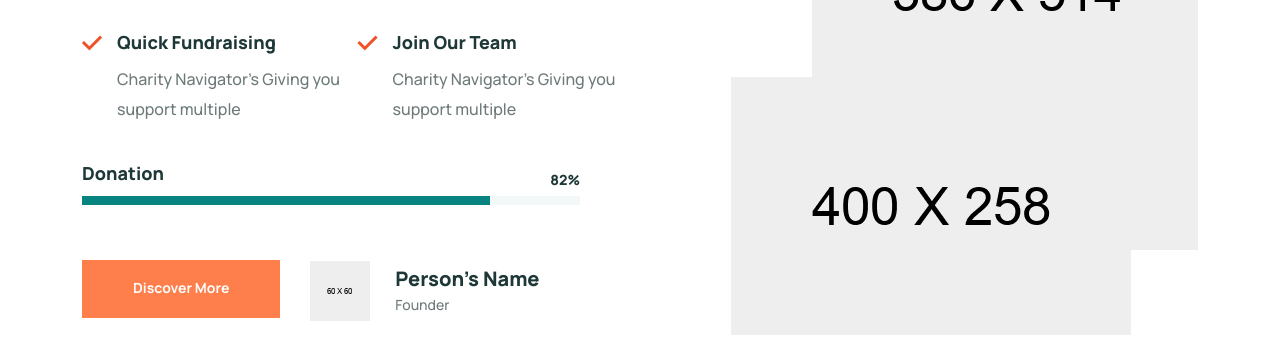
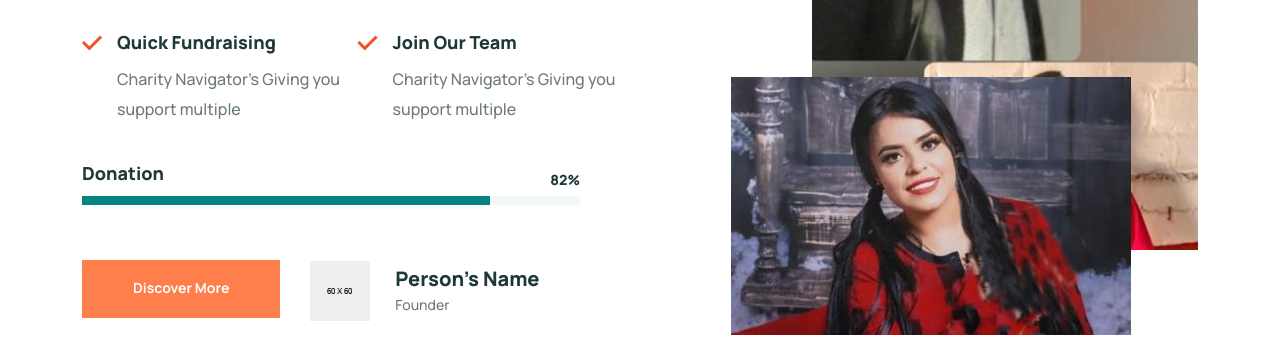
Before and after one commit to 19Gaurav92/Donation, a plain HTML site: page index.html in a window 1280 px wide. Shown: the part 1327-1682 px from the top of the page. Drawn offline with nearby package versions, Linux system fonts and the light colour scheme; files whose address does not match are found by name.

Commit message:
Image added

```diff
--- a/index.html
+++ b/index.html
@@ -528,9 +528,9 @@
                     <div class="col-xl-5 col-lg-5 wow tpfadeRight" data-wow-duration=".9s"
                     data-wow-delay=".9s">
                         <div class="tp-about__main-thumb text-lg-end text-center p-relative">
-                            <img src="assets/img/about/about-1.png" alt="">
+                            <img src="assets/img/about/about-386x514.png" alt="">
                             <div class="tp-about__thumb-sm">
-                                <img src="assets/img/about/about-1-2.png" alt="">
+                                <img src="assets/img/about/about-400x258.png" alt="">
                             </div>
                             <div class="tp-about__icon d-none d-lg-block">
                                 <a class="popup-video" href="https://www.youtube.com/watch?v=PO_fBTkoznc">
```
